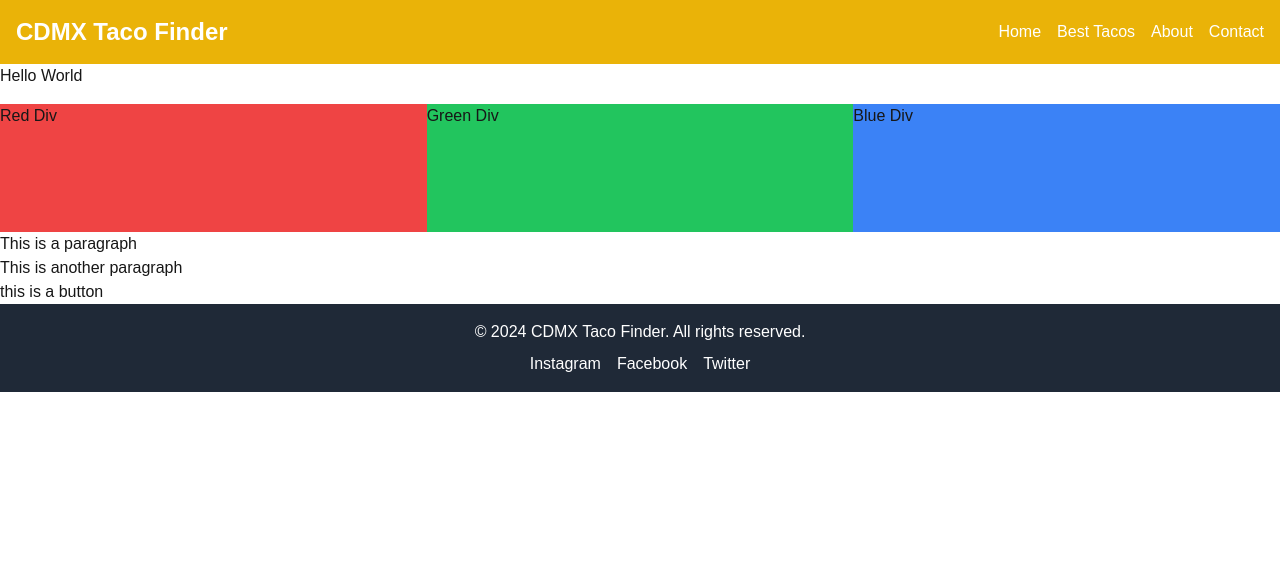
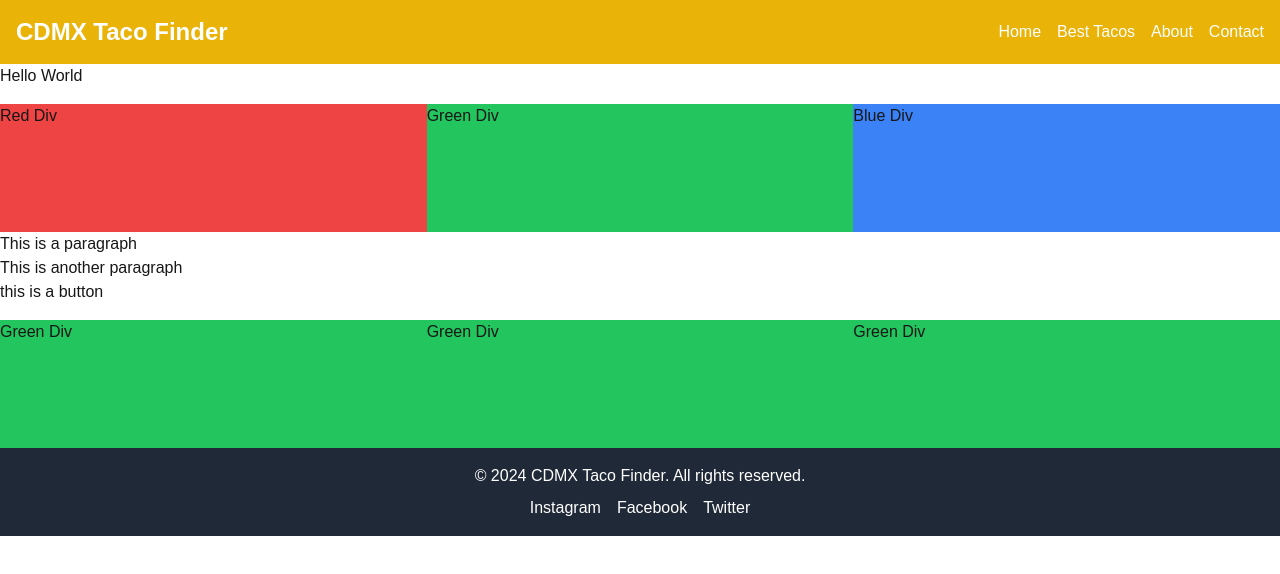
Before and after one commit to FlHeSt/Best-Tacos-In-CDMX, a Next.js app: page / in a window 1280 px wide. Shown: the top 574 px of the page. Built offline with nearby package versions, Linux system fonts and the light colour scheme.

Commit message:
add green divs

```diff
--- /dev/null
+++ b/src/app/components/green divs.jsx
@@ -0,0 +1,13 @@
+import Link from "next/link";
+
+const GreenDivs = () => {
+  return (
+    <div className="flex justify-around mt-4">
+      <div className="bg-green-500 w-1/3 h-32">Green Div</div>
+      <div className="bg-green-500 w-1/3 h-32">Green Div</div>
+      <div className="bg-green-500 w-1/3 h-32">Green Div</div>
+    </div>
+  );
+};
+
+export default GreenDivs;
--- a/src/app/page.tsx
+++ b/src/app/page.tsx
@@ -1,7 +1,7 @@
 import Navbar from "./components/Navbar";
 import Footer from "./components/Footer";
 import Orientation from "./components/Orientation";
-
+import GreenDivs from "./components/green divs";
 export default function App() {
   return (
     <div>
@@ -11,6 +11,7 @@ export default function App() {
       <p>This is a paragraph</p>
       <p>This is another paragraph</p>
       <button>this is a button</button>
+      <GreenDivs />
       <Footer />
     </div>
   );
```
